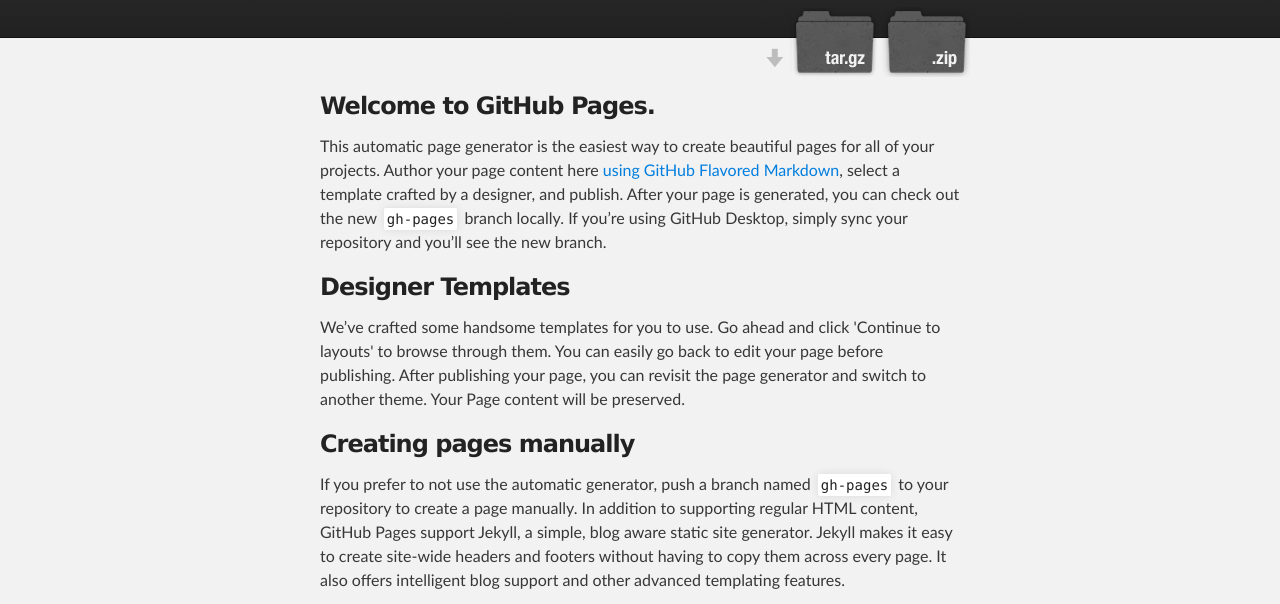
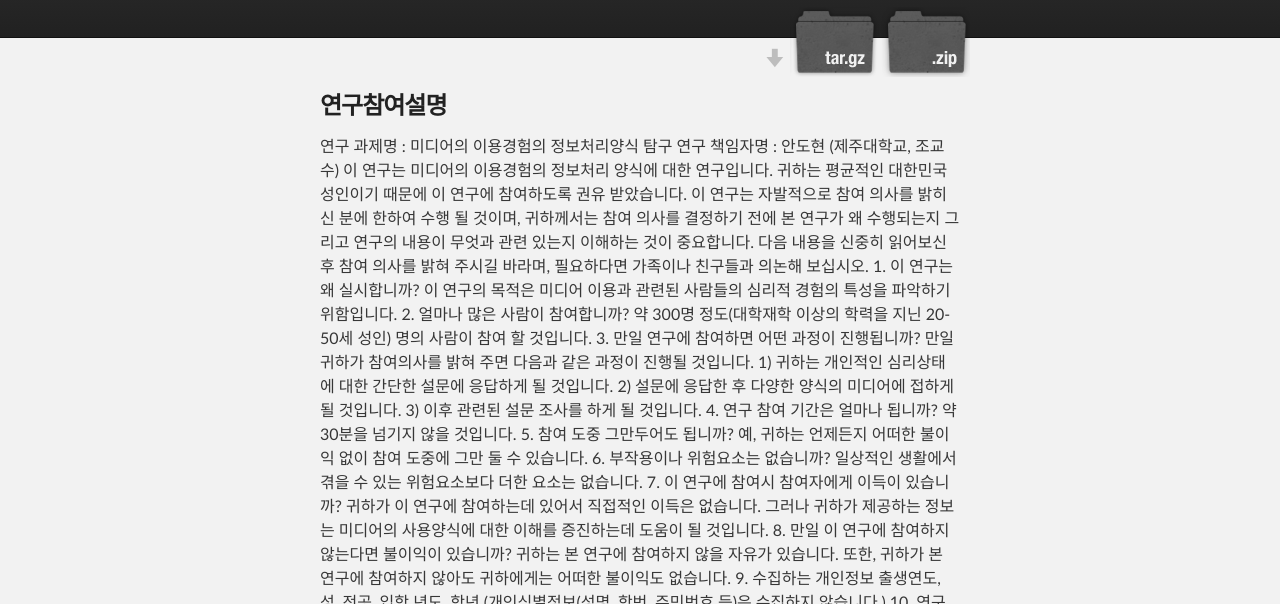
Before and after one commit to jejunumedia/jejunu.github.io, a plain HTML site: page index.html in a window 1280 px wide. Shown: the part 136-740 px from the top of the page. Drawn offline with Linux system fonts and the light colour scheme.

Commit message:
Update index.html

```diff
--- a/index.html
+++ b/index.html
@@ -8,7 +8,7 @@
 
     <link rel="stylesheet" type="text/css" media="screen" href="stylesheets/stylesheet.css">
 
-    <title>Jejunu.GitHub.io</title>
+    <title>미디어 이용 설문조사</title>
   </head>
 
   <body>
@@ -32,9 +32,40 @@
     <div id="main_content_wrap" class="outer">
       <section id="main_content" class="inner">
         <h3>
-<a id="welcome-to-github-pages" class="anchor" href="#welcome-to-github-pages" aria-hidden="true"><span aria-hidden="true" class="octicon octicon-link"></span></a>Welcome to GitHub Pages.</h3>
+<a id="welcome-to-github-pages" class="anchor" href="#welcome-to-github-pages" aria-hidden="true"><span aria-hidden="true" class="octicon octicon-link"></span></a>연구참여설명</h3>
 
-<p>This automatic page generator is the easiest way to create beautiful pages for all of your projects. Author your page content here <a href="https://guides.github.com/features/mastering-markdown/">using GitHub Flavored Markdown</a>, select a template crafted by a designer, and publish. After your page is generated, you can check out the new <code>gh-pages</code> branch locally. If you’re using GitHub Desktop, simply sync your repository and you’ll see the new branch.</p>
+<p>연구 과제명 : 미디어의 이용경험의 정보처리양식 탐구
+
+연구 책임자명 : 안도현 (제주대학교, 조교수)
+이 연구는 미디어의 이용경험의 정보처리 양식에 대한 연구입니다. 귀하는 평균적인 대한민국 성인이기 때문에 이 연구에 참여하도록 권유 받았습니다. 이 연구는 자발적으로 참여 의사를 밝히신 분에 한하여 수행 될 것이며, 귀하께서는 참여 의사를 결정하기 전에 본 연구가 왜 수행되는지 그리고 연구의 내용이 무엇과 관련 있는지 이해하는 것이 중요합니다. 다음 내용을 신중히 읽어보신 후 참여 의사를 밝혀 주시길 바라며, 필요하다면 가족이나 친구들과 의논해 보십시오.
+
+1. 이 연구는 왜 실시합니까?
+이 연구의 목적은 미디어 이용과 관련된 사람들의 심리적 경험의 특성을 파악하기 위함입니다.
+2. 얼마나 많은 사람이 참여합니까?
+약 300명 정도(대학재학 이상의 학력을 지닌 20-50세 성인) 명의 사람이 참여 할 것입니다.
+3. 만일 연구에 참여하면 어떤 과정이 진행됩니까?
+만일 귀하가 참여의사를 밝혀 주면 다음과 같은 과정이 진행될 것입니다.
+1) 귀하는 개인적인 심리상태에 대한 간단한 설문에 응답하게 될 것입니다.
+2) 설문에 응답한 후 다양한 양식의 미디어에 접하게 될 것입니다.
+3) 이후 관련된 설문 조사를 하게 될 것입니다.
+4. 연구 참여 기간은 얼마나 됩니까?
+약 30분을 넘기지 않을 것입니다.
+5. 참여 도중 그만두어도 됩니까?
+예, 귀하는 언제든지 어떠한 불이익 없이 참여 도중에 그만 둘 수 있습니다.
+6. 부작용이나 위험요소는 없습니까?
+일상적인 생활에서 겪을 수 있는 위험요소보다 더한 요소는 없습니다.
+7. 이 연구에 참여시 참여자에게 이득이 있습니까?
+귀하가 이 연구에 참여하는데 있어서 직접적인 이득은 없습니다. 그러나 귀하가 제공하는 정보는 미디어의 사용양식에 대한 이해를 증진하는데 도움이 될 것입니다.
+8. 만일 이 연구에 참여하지 않는다면 불이익이 있습니까?
+귀하는 본 연구에 참여하지 않을 자유가 있습니다. 또한, 귀하가 본 연구에 참여하지 않아도 귀하에게는 어떠한 불이익도 없습니다.
+9. 수집하는 개인정보
+출생연도, 성, 전공, 입학 년도, 학년
+(개인식별정보(성명, 학번, 주민번호 등)은 수집하지 않습니다.)
+10. 연구에서 얻은 모든 개인 정보의 비밀은 보장됩니까?
+개인정보관리책임자는 제주대학교의 안도현 교수 (연구실: 사회과학대학 2331-2 / 전화: 064-754-2946) 입니다. 저희는 이 연구를 통해 얻은 모든 개인 정보의 비밀 보장을 위해 최선을 다할 것입니다. 이 연구에서 얻어진 개인 정보가 학회지나 학회에 공개 될 때 귀하의 이름과 다른 개인 정보는 사용되지 않을 것입니다. 그러나 만일 법이 요구하면 귀하의 개인정보는 제공될 수도 있습니다. 귀하가 본 동의서에 서명하는 것은, 이러한 사항에 대하여 사전에 알고 있었으며 이를 허용한다는 동의로 간주될 것입니다.
+11. 연구에 대한 문의는 어떻게 해야 됩니까?
+본 연구에 대해 질문이 있거나 연구 중간에 문제가 생길 시 다음 연구 담당자에게 연락하십시오.
+이름: 안도현 전화번호: 064-754-2946 dahn@jejunu.ac.kr</p>
 
 <h3>
 <a id="designer-templates" class="anchor" href="#designer-templates" aria-hidden="true"><span aria-hidden="true" class="octicon octicon-link"></span></a>Designer Templates</h3>
```
